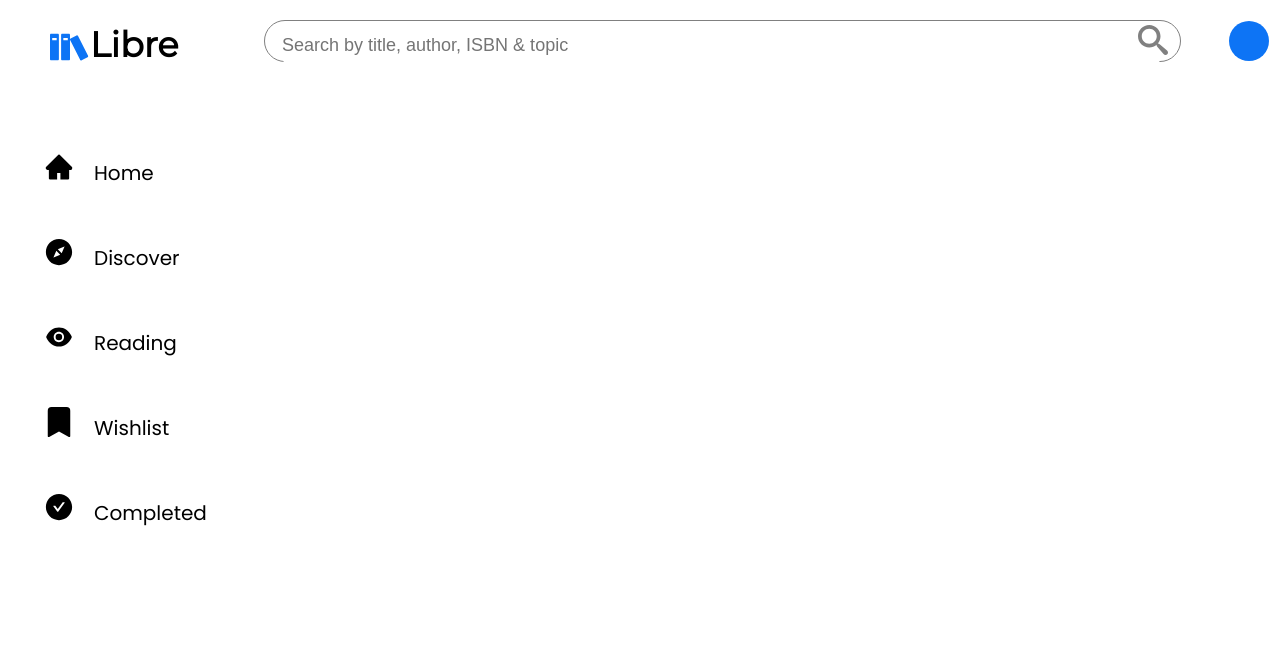
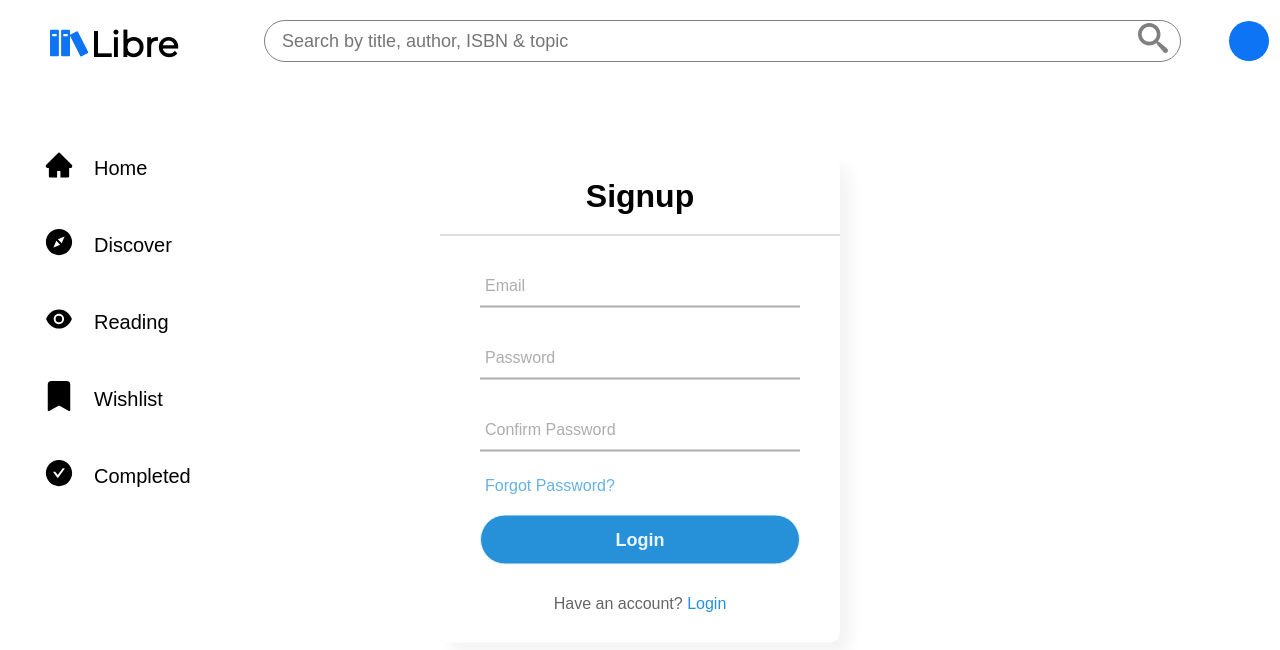
Before and after one commit to Team-Ente/Libre, a React (Create React App) app in the folder client/: page /signup in a window 1280 px wide. Shown: the top 650 px of the page. Built offline with nearby package versions, Linux system fonts and the light colour scheme.

Commit message:
signup and login

```diff
--- a/client/src/App.js
+++ b/client/src/App.js
@@ -1,41 +1,43 @@
-import './App.css';
+import React from 'react'
+import Discover from './pages/Landing/Discover';
+import Wishlist from './pages/Landing/Wishlist';
+import Completed from './pages/Landing/Completed';
 import Logo from './Components/Logo/logo';
 import Header from './Components/header/header';
 import Sidenav from './Components/Sidenav/Sidenav';
 import Home from './pages/Landing/Home';
 import Reading from './pages/Landing/Reading';
+import Login from './pages/Login';
+import Signup from './pages/Signup';
+import "./App.css";
+import { AnimatePresence } from 'framer-motion';
 import { BrowserRouter, Routes, Route, useLocation } from "react-router-dom";
-import Discover from './pages/Landing/Discover';
-import Wishlist from './pages/Landing/Wishlist';
-import Completed from './pages/Landing/Completed';
-import login from './pages/login&signup/login';
-import signup from './pages/login&signup/signup';
-import { AnimatePresence } from 'framer-motion';
 
 function App() {
-
   const location = useLocation();
   return (
+    <div>
 
-      <div className='App'>
         <div className='container'>
           <div className='logo'><Logo /><Sidenav /></div>
           <div className='header'><Header /></div>
           <div className='content'>
             <AnimatePresence exitBeforeEnter>
               <Routes key={location.pathname} location={location}>
-                <Route exact path='/' element={<Home />} />
+                <Route exact path='/home' element={<Home />} />
                 <Route exact path='/discover' element={<Discover />} />
                 <Route exact path='/reading' element={<Reading />} />
                 <Route exact path='/wishlist' element={<Wishlist />} />
+                <Route exact path='/completed' element={<Completed />} />
+                <Route exact path='/login' element={<Login />} />
+                <Route exact path='/signup' element={<Signup />} />
               </Routes>
             </AnimatePresence>
           </div>
           {/* <div className='footer'>footer</div> */}
         </div>
     </div>
-
-  );
+  )
 }
 
-export default App;
+export default App
--- a/client/src/Components/Sidenav/Sidenav.jsx
+++ b/client/src/Components/Sidenav/Sidenav.jsx
@@ -12,7 +12,7 @@ function Sidenav() {
     <div className='header'>
     <div className='side-nav'>
         <ul className='nav-links'>
-            <li><Link to='/'><i><AiIcons.AiFillHome /></i><p>Home</p></Link></li>
+            <li><Link to='/home'><i><AiIcons.AiFillHome /></i><p>Home</p></Link></li>
             <li><Link to='/discover'><i><AiIcons.AiFillCompass /></i><p>Discover</p></Link></li>
             <li><Link to='/reading'><i><AiIcons.AiFillEye /></i><p>Reading</p></Link></li>
             <li><Link to='/wishlist'><i><BsIcons.BsFillBookmarkFill /></i><p>Wishlist</p></Link></li>
--- a/client/src/pages/login&signup/login.jsx
+++ b/client/src/pages/Login.jsx
@@ -1,7 +1,7 @@
 import React from 'react';
 import "./login.css";
 
-function login() {
+function Login() {
   return (
     <div>
         <div className="center">
@@ -10,7 +10,7 @@ function login() {
             <div className="txt_field">
             <input type="text" required />
             <span></span>
-            <label>Username</label>
+            <label>Email</label>
             </div>
             <div className="txt_field">
             <input type="password" required />
@@ -20,7 +20,7 @@ function login() {
             <div className="pass">Forgot Password?</div>
             <input type="submit" value="Login" />
             <div className="signup_link">
-            Not a member? <a href="#">Signup</a>
+            Not a member? <a href="/signup">Signup</a>
             </div>
         </form>
         </div>
@@ -28,4 +28,4 @@ function login() {
   )
 }
 
-export default login
+export default Login
--- a/client/src/pages/login&signup/signup.jsx
+++ b/client/src/pages/Signup.jsx
@@ -1,15 +1,15 @@
 import React from 'react';
 import "./signup.css";
-function signup() {
+function Signup() {
   return (
     <div>
         <div className="center">
-        <h1>Login</h1>
+        <h1>Signup</h1>
         <form method="post">
             <div className="txt_field">
             <input type="text" required />
             <span></span>
-            <label>Username</label>
+            <label>Email</label>
             </div>
             <div className="txt_field">
             <input type="password" required />
@@ -24,7 +24,7 @@ function signup() {
             <div className="pass">Forgot Password?</div>
             <input type="submit" value="Login" />
             <div className="signup_link">
-            Not a member? <a href="#">Signup</a>
+            Have an account? <a href="/login">Login</a>
             </div>
         </form>
         </div>
@@ -32,4 +32,4 @@ function signup() {
   )
 }
 
-export default signup
+export default Signup
--- a/client/src/pages/login&signup/login.css
+++ b/client/src/pages/login.css
@@ -1,12 +1,7 @@
 @import url('https://fonts.googleapis.com/css2?family=Noto+Sans:wght@700&family=Poppins:wght@400;500;600&display=swap');
-*{
-  margin: 0;
-  padding: 0;
-  box-sizing: border-box;
-  font-family: "Poppins", sans-serif;
-}
+
 .center{
-  position: absolute;
+  /* position: absolute; */
   top: 50%;
   left: 50%;
   transform: translate(-50%, -50%);
--- a/client/src/pages/login&signup/signup.css
+++ b/client/src/pages/signup.css
@@ -1,10 +1,5 @@
 @import url('https://fonts.googleapis.com/css2?family=Noto+Sans:wght@700&family=Poppins:wght@400;500;600&display=swap');
-*{
-  margin: 0;
-  padding: 0;
-  box-sizing: border-box;
-  font-family: "Poppins", sans-serif;
-}
+
 .center{
   position: absolute;
   top: 50%;
```
